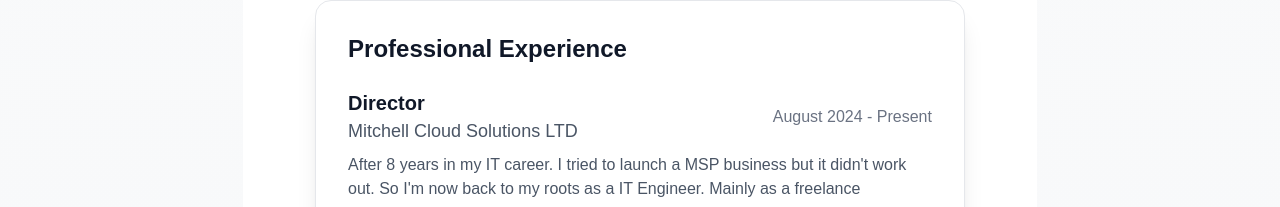
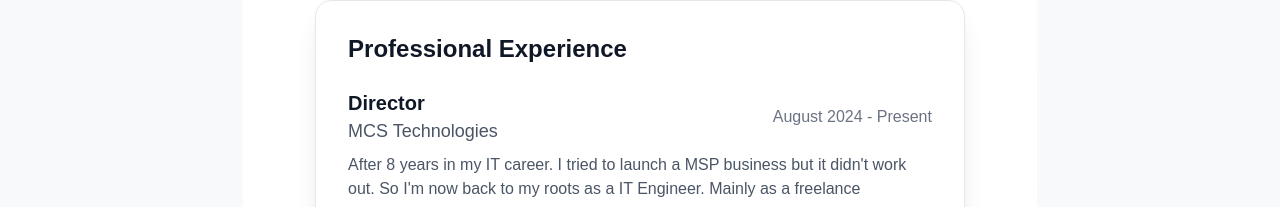
Before and after one commit to mitch478/mitch478.xyz, a Next.js app: page /cv in a window 1280 px wide. Shown: the part 693-900 px from the top of the page. Built offline with nearby package versions, Linux system fonts and the light colour scheme.

Commit message:
Changed name of company

```diff
--- a/src/app/cv/page.tsx
+++ b/src/app/cv/page.tsx
@@ -229,7 +229,7 @@ export default function CVPage() {
             <div className="flex flex-col md:flex-row md:items-center md:justify-between mb-2">
               <div>
                 <h3 className="text-xl font-semibold text-gray-900">Director</h3>
-                <p className="text-lg text-gray-600">Mitchell Cloud Solutions LTD</p>
+                <p className="text-lg text-gray-600">MCS Technologies</p>
               </div>
               <p className="text-gray-500">August 2024 - Present</p>
             </div>
```
